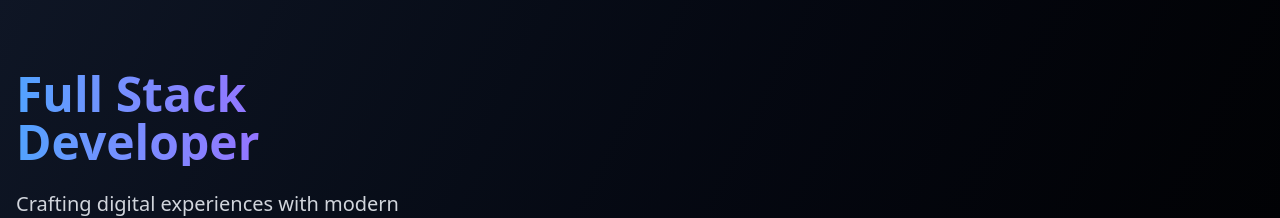
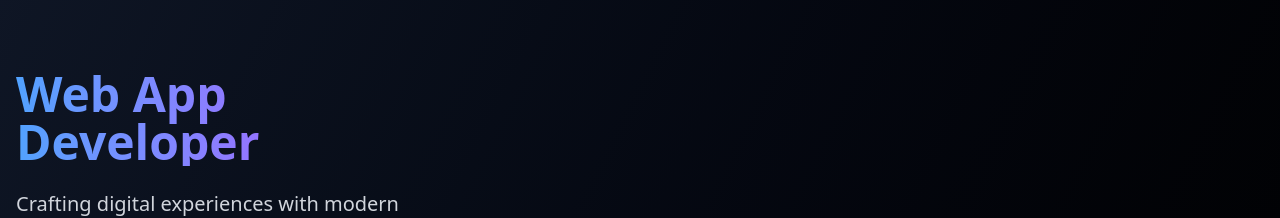
Before and after one commit to D15102/codealpha_tasks, a React (Vite) app: page / in a window 1280 px wide. Shown: the part 226-444 px from the top of the page. Built offline with nearby package versions, Linux system fonts and the light colour scheme.

Commit message:
Update Home.tsx

```diff
--- a/src/components/Home.tsx
+++ b/src/components/Home.tsx
@@ -7,7 +7,7 @@ const Home = () => {
         <div className="flex flex-col md:flex-row items-center justify-between">
           <div className="md:w-1/2 mb-10 md:mb-0">
             <h1 className="text-5xl font-bold mb-6 bg-gradient-to-r from-blue-400 to-purple-500 bg-clip-text text-transparent">
-              Full Stack Developer
+              Web App Developer
             </h1>
             <p className="text-xl text-gray-300 mb-8">
               Crafting digital experiences with modern web technologies.
```
